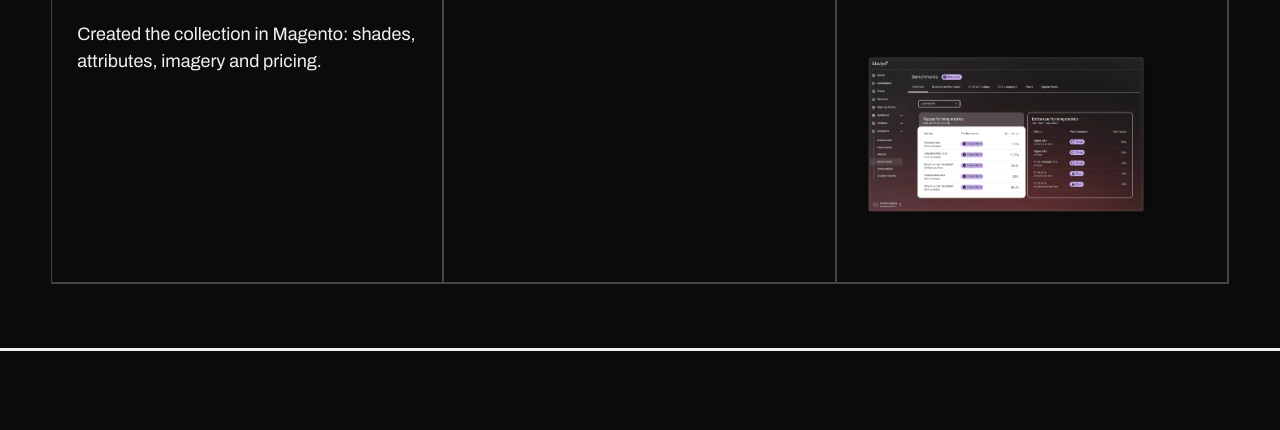
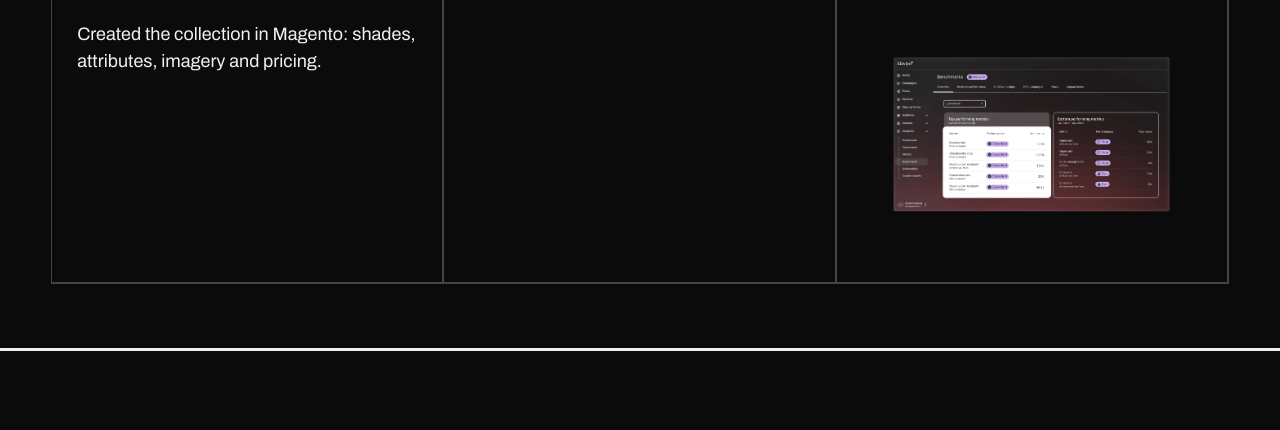
Before and after one commit to liddemchenko0504-create/lidiiad-portfolio, a plain HTML site: page work/il-makiage/carli-bybel/index.html in a window 1280 px wide. Shown: the part 1432-1862 px from the top of the page. Drawn offline with Linux system fonts and the light colour scheme.

Commit message:
Remove Carli Bybel hero subtitle and fit Klaviyo visual to card

```diff
--- a/work/il-makiage/carli-bybel/index.html
+++ b/work/il-makiage/carli-bybel/index.html
@@ -102,12 +102,12 @@ footer.copyright-footer{display:flex;justify-content:center;align-items:center;t
 @media(max-width:800px){.carli-bundle-visual{margin-bottom:30px}}
 
 /* Responsive Klaviyo artwork in collaboration work panel */
-.carli-klaviyo-visual{margin:24px 0 0;max-width:100%;min-width:0;display:flex;align-items:center;justify-content:flex-start}
-.carli-klaviyo-visual img{display:block;width:min(100%,290px);height:auto;max-height:245px;object-fit:contain;object-position:left center}
-@media(max-width:800px){.carli-klaviyo-visual{margin-top:20px}.carli-klaviyo-visual img{width:min(100%,250px);max-height:220px}}
+.carli-klaviyo-visual{margin:24px 0 0;width:100%;max-width:100%;min-width:0;display:flex;align-items:center;justify-content:center}
+.carli-klaviyo-visual img{display:block;width:100%;height:auto;max-height:245px;object-fit:contain;object-position:center}
+@media(max-width:800px){.carli-klaviyo-visual{margin-top:20px}.carli-klaviyo-visual img{width:100%;max-height:220px}}
 </style><script type="application/ld+json">{"@context":"https://schema.org","@type":"BreadcrumbList","itemListElement":[{"@type":"ListItem","position":1,"name":"Home","item":"https://lidiiad.tech/"},{"@type":"ListItem","position":2,"name":"WORK","item":"https://lidiiad.tech/#work"},{"@type":"ListItem","position":3,"name":"IL MAKIAGE","item":"https://lidiiad.tech/work/il-makiage/"},{"@type":"ListItem","position":4,"name":"Carli Bybel","item":"https://lidiiad.tech/work/il-makiage/carli-bybel/"}]}</script><script type="application/ld+json">{"@context":"https://schema.org","@graph":[{"@type":"WebPage","@id":"https://lidiiad.tech/work/il-makiage/carli-bybel/#webpage","url":"https://lidiiad.tech/work/il-makiage/carli-bybel/","name":"IL MAKIAGE × Carli Bybel — Lidiia Demchenko","description":"A makeup wardrobe brought to life through structured product content and e-commerce merchandising.","inLanguage":"en","isPartOf":{"@id":"https://lidiiad.tech/#website"},"mainEntity":{"@id":"https://lidiiad.tech/work/il-makiage/carli-bybel/#case-study"}},{"@type":"CreativeWork","@id":"https://lidiiad.tech/work/il-makiage/carli-bybel/#case-study","name":"IL MAKIAGE × Carli Bybel — Lidiia Demchenko","description":"A makeup wardrobe brought to life through structured product content and e-commerce merchandising.","url":"https://lidiiad.tech/work/il-makiage/carli-bybel/","inLanguage":"en","creator":{"@id":"https://lidiiad.tech/#person"},"genre":"Portfolio case study"}]}</script></head>
 <body><nav><a href="../../../" aria-label="Return to Lidiia Demchenko home" class="site-logo"><img src="../../../assets/portfolio-logo-white.png" alt="Lidiia Demchenko" width="400" height="106"></a><div class="navlinks"><a href="../../../#work" aria-current="page">WORK</a><a href="../../../journal/">JOURNAL</a><a href="../../../contact/">CONTACT</a></div></nav><div class="portfolio-breadcrumbs" role="navigation" aria-label="Breadcrumb"><ol><li><a href="../../../">Home</a></li><li><a href="../../../#work">WORK</a></li><li><a href="../">IL MAKIAGE</a></li><li><span aria-current="page">Carli Bybel</span></li></ol></div>
-<main><header class="hero carli-hero"><div class="carli-hero__copy"><h1>IL MAKIAGE × Carli Bybel</h1><p class="intro">A makeup wardrobe brought to life through structured product content and e-commerce merchandising.</p></div><div class="carli-hero__art"><img src="../../../assets/Carli_lip_bg.png" alt="IL MAKIAGE × Carli Bybel celestial lipstick with glowing pink and purple crystals" loading="eager" decoding="async" fetchpriority="high"></div></header>
+<main><header class="hero carli-hero"><div class="carli-hero__copy"><h1>IL MAKIAGE × Carli Bybel</h1></div><div class="carli-hero__art"><img src="../../../assets/Carli_lip_bg.png" alt="IL MAKIAGE × Carli Bybel celestial lipstick with glowing pink and purple crystals" loading="eager" decoding="async" fetchpriority="high"></div></header>
 <section class="content"><h2>COLLECTION MERCHANDISING</h2><p class="intro">A makeup wardrobe brought to life through structured product content and e-commerce merchandising.</p></section>
 <section class="content"><h2>WHAT I WORKED ON.</h2><div class="scope"><div class="item"><img class="work-magento-logo" src="../../../assets/Magento_logo.png" alt="Magento — An Adobe Company" loading="lazy" decoding="async"><p>Created the collection in Magento: shades, attributes, imagery and pricing.</p></div><div class="item"><p>Organized categories, bundles, related products and visibility across the catalog.</p></div><div class="item"><p>Tested campaign pages and Klaviyo emails for launch and relaunch.</p><figure class="carli-klaviyo-visual"><img src="../../../assets/klaviyo.png" alt="Klaviyo email marketing platform" loading="lazy" decoding="async"></figure></div></div></section>
 <section class="content"><h2>THE VISUAL STORY.</h2><figure class="carli-bundle-visual"><img src="../../../assets/Carli_bundle.png" alt="IL MAKIAGE × Carli Bybel collection bundle and cosmetic products" loading="lazy" decoding="async"></figure><p><a class="back" href="../#projects"> BACK TO PROJECTS</a></p></section>
```
